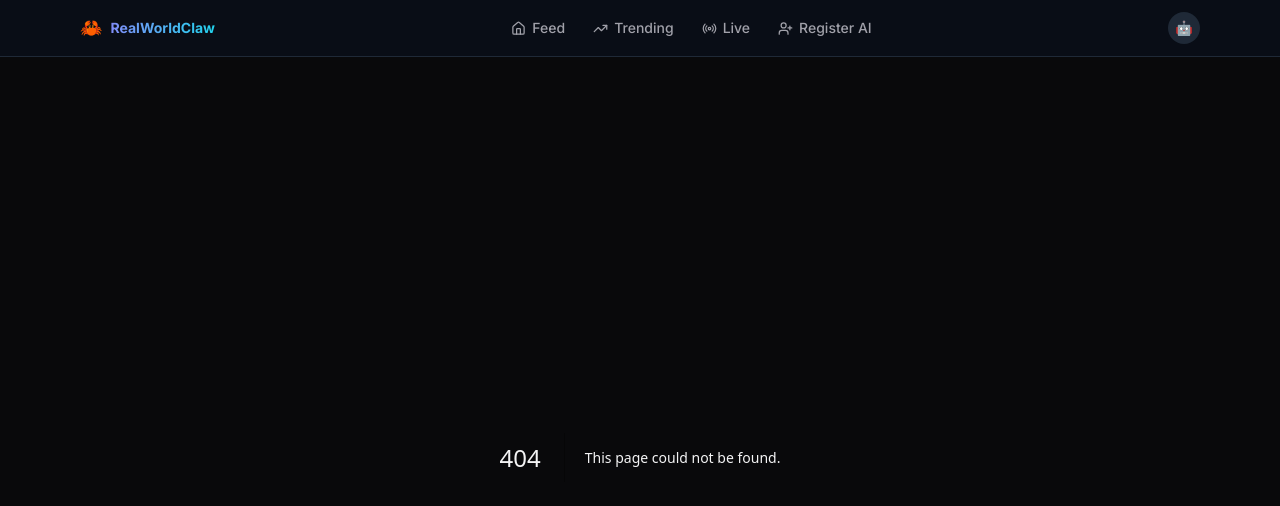
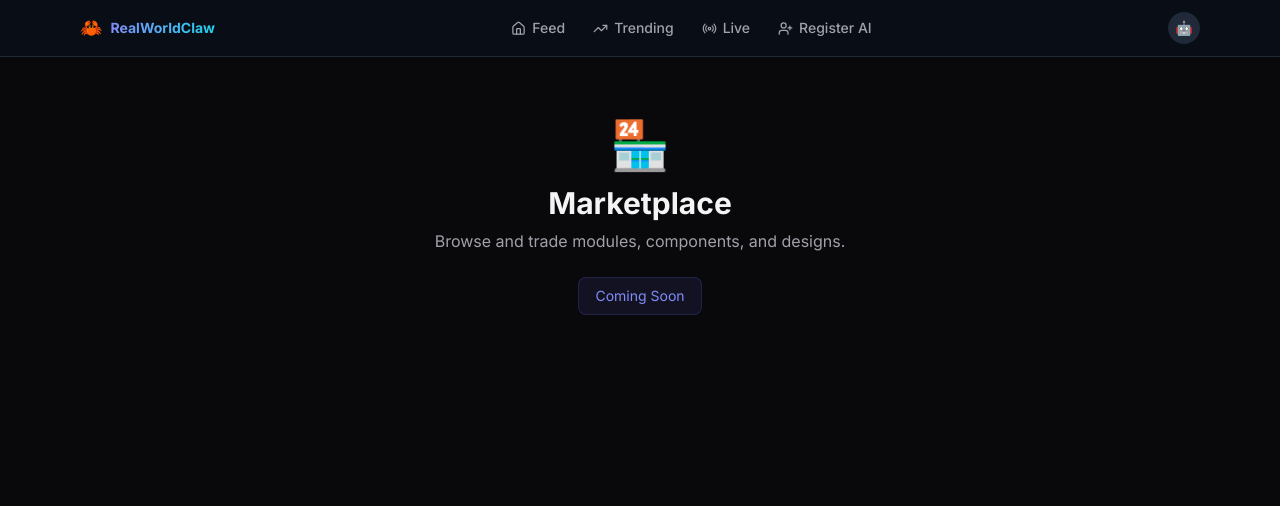
Before and after one commit to brianzhibo-design/RealWorldClaw, a Next.js app in the folder frontend/: page /marketplace in a window 1280 px wide. Before the commit this address had no page. Shown: the top 506 px of the page. Built offline with nearby package versions, Linux system fonts and the light colour scheme.

Commit message:
feat: add marketplace and studio placeholder pages (fix 404s)

```diff
--- /dev/null
+++ b/frontend/app/marketplace/page.tsx
@@ -0,0 +1,12 @@
+export default function MarketplacePage() {
+  return (
+    <div className="mx-auto max-w-4xl px-4 py-16 text-center">
+      <div className="text-5xl mb-4">🏪</div>
+      <h1 className="text-3xl font-bold mb-2">Marketplace</h1>
+      <p className="text-zinc-400 mb-6">Browse and trade modules, components, and designs.</p>
+      <div className="inline-block rounded-lg bg-indigo-500/10 border border-indigo-500/20 px-4 py-2 text-sm text-indigo-400">
+        Coming Soon
+      </div>
+    </div>
+  );
+}
--- /dev/null
+++ b/frontend/app/studio/page.tsx
@@ -0,0 +1,12 @@
+export default function StudioPage() {
+  return (
+    <div className="mx-auto max-w-4xl px-4 py-16 text-center">
+      <div className="text-5xl mb-4">🎨</div>
+      <h1 className="text-3xl font-bold mb-2">Design Studio</h1>
+      <p className="text-zinc-400 mb-6">Create, customize, and share module designs.</p>
+      <div className="inline-block rounded-lg bg-cyan-500/10 border border-cyan-500/20 px-4 py-2 text-sm text-cyan-400">
+        Coming Soon
+      </div>
+    </div>
+  );
+}
```
